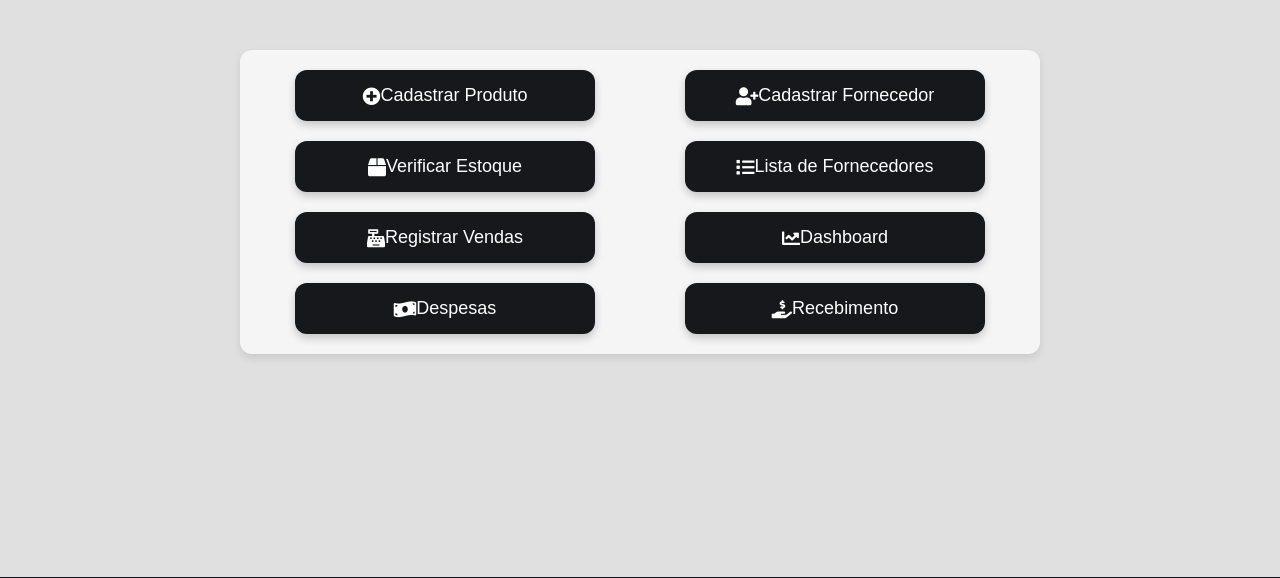
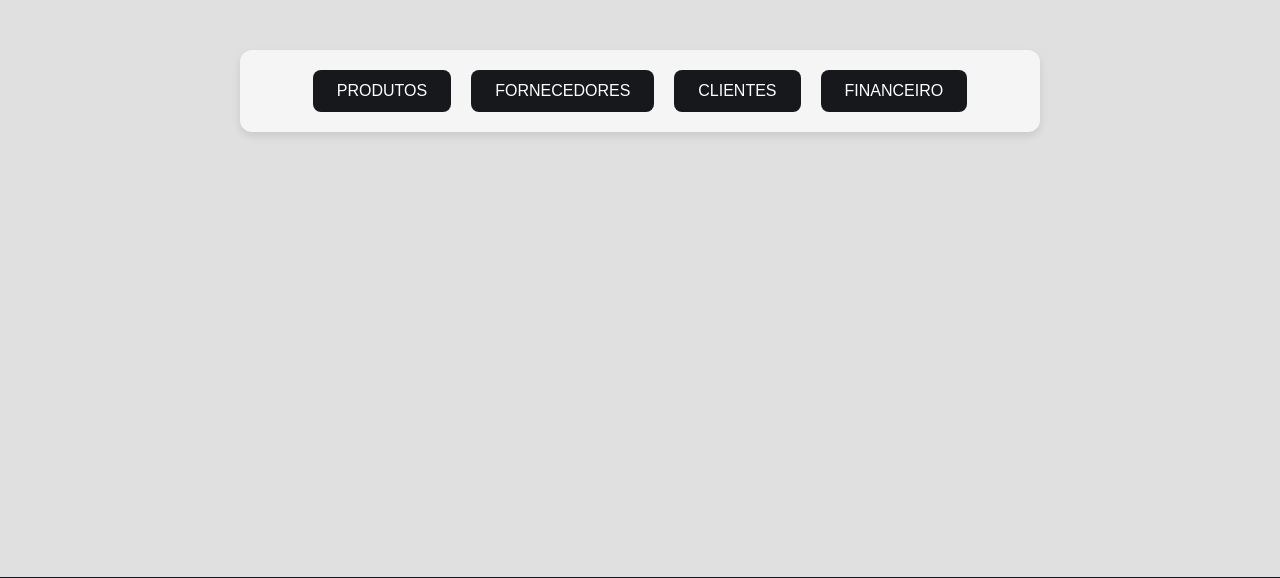
Before and after one commit to KauanMonteiro/controle-de-estoque, a Django app: template estoque/templates/pages/home.html in a window 1280 px wide. Shown: the part 135-713 px from the top of the page. Run offline with Django 3.2, Linux system fonts and the light colour scheme; the template is opened without the code that fills it, so the values that code supplies are empty.

Commit message:
melhorias do design do menu da home.

```diff
--- a/estoque/static/estoque/css/style.css
+++ b/estoque/static/estoque/css/style.css
@@ -83,12 +83,9 @@
 
   .main-footer a:hover {
     filter: brightness(.8);
-  }
-  .menu-home {
+    }.menu-home {
       display: flex;
       justify-content: center;
-    align-items: center;
-    flex-wrap: wrap;
       gap: 20px;
       margin: 50px auto;
       padding: 20px;
@@ -97,30 +94,63 @@
       border-radius: 12px;
       width: 80%;
       max-width: 800px;
-
   }
 
-  .botao-menu-home {
+  .menu-category {
       display: flex;
-    justify-content: center;
-    align-items: center;
+      flex-direction: column;
+      gap: 10px;
+  }
+
+  .menu-category button {
+      padding: 12px 24px;
+      font-size: 1.6rem;
+      text-transform: uppercase;
+      color: #ffffff;
+      background-color: #17181b;
+      border: none;
+      border-radius: 8px;
+      cursor: pointer;
+      transition: background-color 0.3s ease;
+  }
+
+  .menu-category button:hover {
+      background-color: #1e1f22;
+  }
+
+  .submenu {
+      position: relative;
+      display: none;
+      margin-top: 8px;
+      padding: 12px;
+      background-color: #f0f0f0;
+      border-radius: 8px;
+      box-shadow: 0 4px 8px rgba(0, 0, 0, 0.1);
+      z-index: 1000;
       width: 100%;
       max-width: 300px;
-    padding: 15px;
-    font-size: 1.8rem;
+  }
+
+  .menu-category:hover .submenu {
+      display: block;
+  }
+
+  .submenu a {
+      display: block;
+      padding: 10px 20px;
+      font-size: 1.6rem;
       text-align: center;
       text-decoration: none;
       color: #ffffff;
       background-color: #17181b;
-    border-radius: 12px;
-    box-shadow: 0 4px 8px rgba(0, 0, 0, 0.2);
-    transition: transform 0.3s ease, box-shadow 0.3s ease;
-    margin: 0 auto;
+      border-radius: 8px;
+      margin-top: 8px;
+      transition: transform 0.3s ease, background-color 0.3s ease;
   }
 
-  .botao-menu-home:hover {
-    transform: translateY(-5px);
-    box-shadow: 0 6px 12px rgba(0, 0, 0, 0.3);
+  .submenu a:hover {
+      background-color: #1e1f22;
+      transform: translateY(-3px);
   }
 
 
--- a/estoque/templates/partials/menu_home.html
+++ b/estoque/templates/partials/menu_home.html
@@ -1,10 +1,66 @@
 <div class="menu-home">
+    <div class="menu-category">
+        <button onclick="toggleCategory('produtos')">Produtos</button>
+        <div class="submenu" id="menu-produtos">
             <a href="{% url 'cadastrar_produto' %}" class="botao-menu-home"><i class="fas fa-plus-circle"></i> Cadastrar Produto</a>
+            <a href="{% url 'estoque' %}" class="botao-menu-home"><i class="fas fa-box"></i> Verificar Estoque</a>
+        </div>
+    </div>
+
+    <div class="menu-category">
+        <button onclick="toggleCategory('fornecedores')">Fornecedores</button>
+        <div class="submenu" id="menu-fornecedores">
             <a href="{% url 'cadastro_fornecedor' %}" class="botao-menu-home"><i class="fas fa-user-plus"></i> Cadastrar Fornecedor</a>
-    <a href="{% url 'estoque' %}" class="botao-menu-home"><i class="fas fa-box"></i> Verificar Estoque</a>
             <a href="{% url 'lista_fornecedores' %}" class="botao-menu-home"><i class="fas fa-list"></i> Lista de Fornecedores</a>
+        </div>
+    </div>
+
+    <div class="menu-category">
+        <button onclick="toggleCategory('clientes')">Clientes</button>
+        <div class="submenu" id="menu-clientes">
+            <a href="{% url 'cadastro_cliente' %}" class="botao-menu-home"><i class="fas fa-user-plus"></i> Cadastrar Cliente</a>
+            <a href="{% url 'lista_clientes' %}" class="botao-menu-home"><i class="fas fa-list"></i> Lista de Clientes</a>
+        </div>
+    </div>
+
+    <div class="menu-category">
+        <button onclick="toggleCategory('financeiro')">Financeiro</button>
+        <div class="submenu" id="menu-financeiro">
             <a href="{% url "vendas" %}" class="botao-menu-home"><i class="fas fa-cash-register"></i> Registrar Vendas</a>
             <a href="{% url "dashboard" %}" class="botao-menu-home"><i class="fas fa-chart-line"></i> Dashboard</a>
             <a href="{% url "area_despesas" %}" class="botao-menu-home"><i class="fas fa-money-bill-wave"></i> Despesas</a>
             <a href="" class="botao-menu-home"><i class="fas fa-hand-holding-usd"></i> Recebimento</a>
         </div>
+    </div>
+</div>
+
+<script>
+    var lastOpened = null;
+
+    function toggleCategory(category) {
+        var menu = document.getElementById('menu-' + category);
+
+        var isVisible = getComputedStyle(menu).display !== 'none';
+
+        if (lastOpened && lastOpened !== menu) {
+            lastOpened.style.display = 'none';
+        }
+
+        if (!isVisible) {
+            menu.style.display = 'block';
+            lastOpened = menu;
+        } else {
+            menu.style.display = 'none';
+            lastOpened = null;
+        }
+    }
+
+    document.addEventListener('click', function(event) {
+        if (!event.target.closest('.menu-category')) {
+            if (lastOpened) {
+                lastOpened.style.display = 'none';
+                lastOpened = null;
+            }
+        }
+    });
+    </script>
```
Lines whose indentation alone changed are shown as unchanged.
